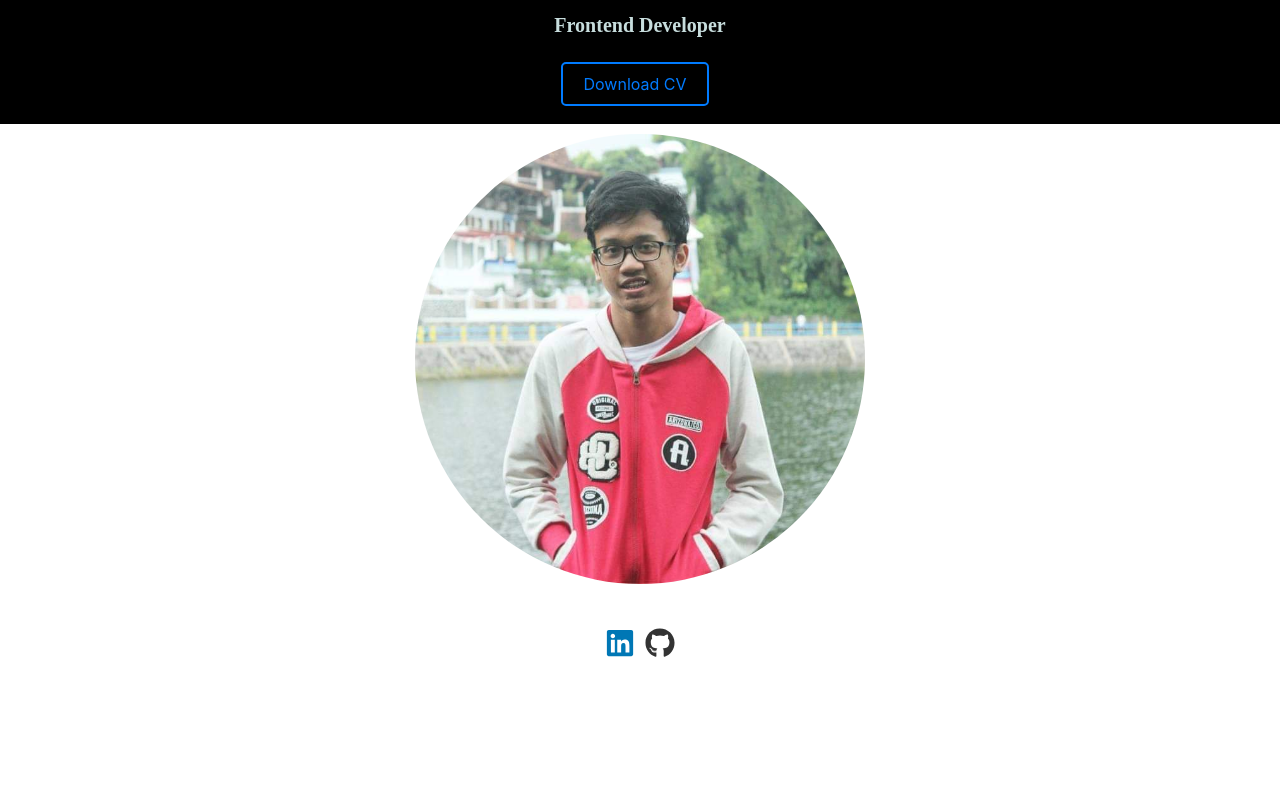
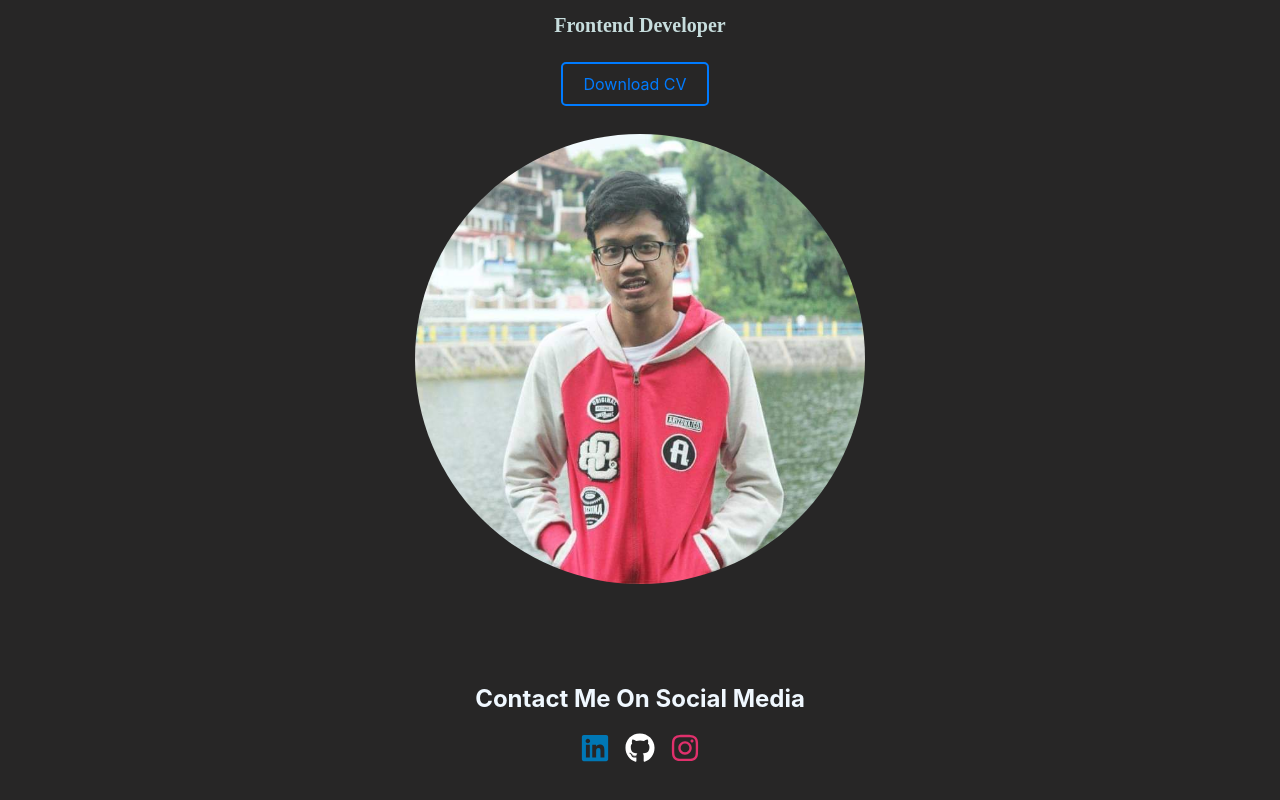
Before and after one commit to andikarifki/react-deploy, a React (Create React App) app: page / in a window 1280 px wide. Shown: the part 236-1036 px from the top of the page. Before the commit the page ends 898 px from the top, so only its background shows below. Built offline with nearby package versions, Linux system fonts and the light colour scheme.

Commit message:
add remove

```diff
--- a/src/App.js
+++ b/src/App.js
@@ -1,10 +1,10 @@
 import React from "react";
-import Header from "./components/Header";
+import Homepage from "./components/Homepage";
 
 function App() {
   return (
-    <div className="Homepage">
-      <Header />
+    <div className="App">
+      <Homepage />
     </div>
   );
 }
--- a/src/components/Header.js
+++ b/src/components/Homepage.js
@@ -5,7 +5,7 @@ import profilePicture from "../assets/images/profiles.jpg"; // Naik satu level k
 import Icon from "./Icon";
 import "./css/About.css";
 
-function Header() {
+function Homepage() {
   return (
     <>
       <header className="header">
@@ -32,4 +32,4 @@ function Header() {
   );
 }
 
-export default Header;
+export default Homepage;
--- a/src/components/Icon.js
+++ b/src/components/Icon.js
@@ -1,29 +1,42 @@
 import React from "react";
 import "./css/Icon.css";
-import { FaLinkedin, FaGithub } from "react-icons/fa"; // Import LinkedIn and GitHub icons
+import { FaLinkedin, FaGithub, FaInstagram } from "react-icons/fa"; // Import LinkedIn, GitHub, dan Instagram icons
 
 export default function Icon() {
   return (
     <div className="icon-container">
+      <h1 className="heading-icon">Contact Me On Social Media</h1>
+      <div className="icon-links-container">
         <div className="icon">
           <a
-          href="https://www.linkedin.com/in/andika-rifqi-istanto-339747232/e/" // Ganti dengan URL LinkedIn Anda
-          target="_blank" // Membuka di tab baru
-          rel="noopener noreferrer" // Mencegah potensi risiko keamanan
+            href="https://www.linkedin.com/in/andika-rifqi-istanto-339747232/e/"
+            target="_blank"
+            rel="noopener noreferrer"
             className="linkedin-icon"
           >
-          <FaLinkedin size={30} color="#0077b5" /> {/* Ukuran dan warna ikon */}
+            <FaLinkedin size={30} color="#0077b5" />
           </a>
         </div>
         <div className="icon">
           <a
-          href="https://github.com/your-github-username" // Ganti dengan URL GitHub Anda
-          target="_blank" // Membuka di tab baru
-          rel="noopener noreferrer" // Mencegah potensi risiko keamanan
+            href="https://github.com/andikarifki"
+            target="_blank"
+            rel="noopener noreferrer"
             className="github-icon"
           >
-          <FaGithub size={30} color="#333" /> {/* Ukuran dan warna ikon */}
+            <FaGithub size={30} color="white" />
           </a>
+        </div>
+        <div className="icon">
+          <a
+            href="https://www.instagram.com/andikarifqi18/"
+            target="_blank"
+            rel="noopener noreferrer"
+            className="instagram-icon"
+          >
+            <FaInstagram size={30} color="#E1306C" />
+          </a>
+        </div>
       </div>
     </div>
   );
--- a/src/components/css/About.css
+++ b/src/components/css/About.css
@@ -1,5 +1,5 @@
 .about {
-  background-color: #000000; /* Change to your desired color */
+  background-color: #272626; /* Change to your desired color */
   padding: 20px; /* Optional: Add some padding */
   display: flex; /* Enable flexbox */
   flex-direction: column; /* Stack children vertically */
--- a/src/components/css/Header.css
+++ b/src/components/css/Header.css
@@ -1,5 +1,5 @@
 .header {
-  background-color: black;
+  background-color: #272626; /* Change to your desired color */
   display: flex;
   justify-content: center; /* Horizontally center */
   align-items: center; /* Vertically center */
--- a/src/components/css/Homepage.css
+++ /dev/null
@@ -1,3 +0,0 @@
-.homepage {
-    background-color: black;
-}
--- a/src/components/css/Icon.css
+++ b/src/components/css/Icon.css
@@ -1,21 +1,70 @@
-/* Icon.css */
-
-/* Container for the icons */
+/* Container untuk ikon */
 .icon-container {
   display: flex;
-  justify-content: center; /* Center horizontally */
-  align-items: center; /* Center vertically */
-  gap: 10px; /* Space between icons */
-  margin-top: 40px;
+  flex-direction: column;
+  align-items: center; /* Center secara vertikal */
+  justify-content: center; /* Center secara horizontal */
+  padding: 80px;
+  background-color: #272626; /* Change to your desired color */
+
 }
 
-/* General icon styling */
+/* Styling umum untuk ikon */
 .icon {
-  text-decoration: none; /* Remove underline */
-  transition: transform 0.3s ease-in-out; /* Smooth hover animation */
+  text-decoration: none; /* Menghapus underline */
+  transition: transform 0.3s ease-in-out; /* Animasi smooth saat hover */
+  color: white; /* Warna ikon putih */
 }
 
-/* Hover effect for both icons */
+/* Styling khusus untuk ikon GitHub */
+.github-icon a {
+  display: inline-block; /* Menyusun ikon dalam blok */
+  border: 2px solid #333; /* Border gelap di sekitar ikon */
+  border-radius: 50%; /* Membuat border melingkar mengikuti bentuk ikon */
+  padding: 8px; /* Ruang di sekitar ikon */
+  transition: border 0.3s ease-in-out; /* Efek transisi border */
+}
+
+/* Hover effect untuk GitHub */
+.github-icon a:hover {
+  border-color: #0077b5; /* Mengubah warna border saat hover */
+}
+
+/* Hover effect untuk semua ikon */
 .icon:hover {
-  transform: scale(1.2); /* Zoom effect on hover */
+  transform: scale(1.5); /* Efek zoom pada ikon saat hover */
 }
+
+/* Styling heading */
+.heading-icon {
+  display: flex;
+  justify-content: center; /* Center secara horizontal */
+  align-items: center; /* Center secara vertikal */
+  font-size: 24px; /* Ukuran font default */
+  margin-bottom: 20px; /* Jarak antara heading dan ikon */
+  color: aliceblue;
+}
+
+/* Media query untuk perangkat dengan lebar maksimal 600px (smartphone) */
+@media (max-width: 600px) {
+  .heading-icon {
+    font-size: 18px; /* Ukuran font lebih kecil di layar kecil */
+    margin-bottom: 15px; /* Mengurangi jarak antara heading dan ikon */
+  }
+}
+
+/* Media query untuk perangkat dengan lebar maksimal 400px (layar kecil seperti ponsel) */
+@media (max-width: 400px) {
+  .heading-icon {
+    font-size: 16px; /* Ukuran font lebih kecil lagi di layar sangat kecil */
+    margin-bottom: 10px; /* Jarak antara heading dan ikon lebih kecil */
+  }
+}
+
+/* Container untuk ikon-ikon dengan jarak antar ikon */
+.icon-links-container {
+  display: flex;
+  gap: 15px; /* Jarak antar ikon */
+  justify-content: center; /* Membuat ikon-ikon berbaris di tengah */
+  align-items: center; /* Memastikan ikon-ikon tetap terpusat vertikal */
+}
--- a/src/components/css/Profile.css
+++ b/src/components/css/Profile.css
@@ -1,5 +1,7 @@
 .profile {
   text-align: center; /* Memusatkan teks */
+  background-color: #272626; /* Change to your desired color */
+
 }
 
 .profile-picture {
```
Also changed, not shown: 1 other file (tests, documents, lock files or other folders). Lines whose indentation alone changed are shown as unchanged.
